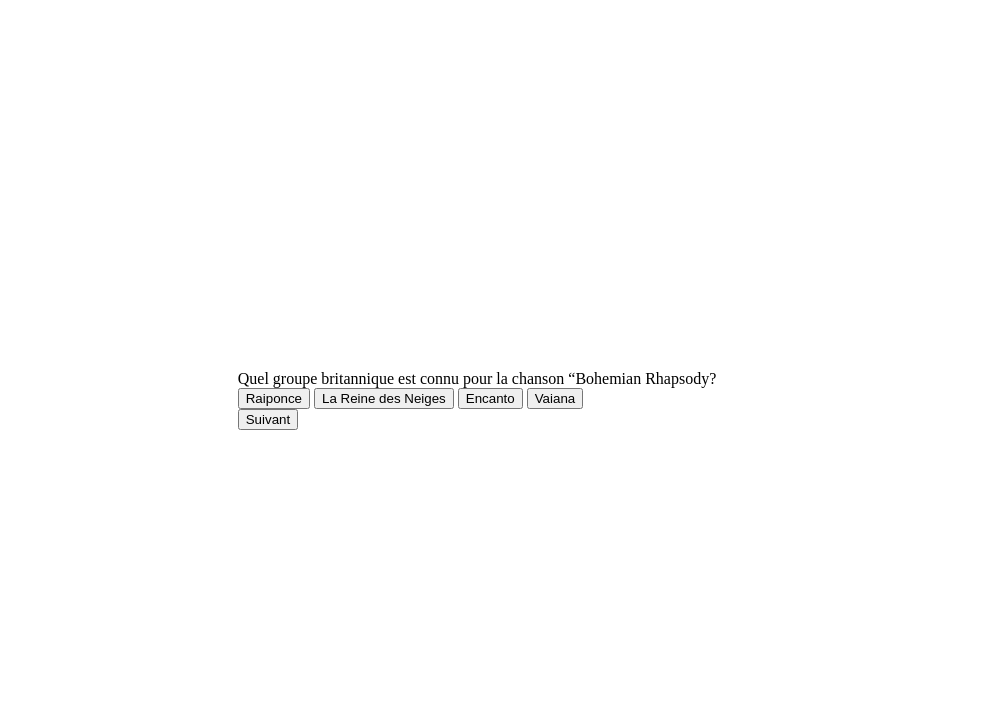
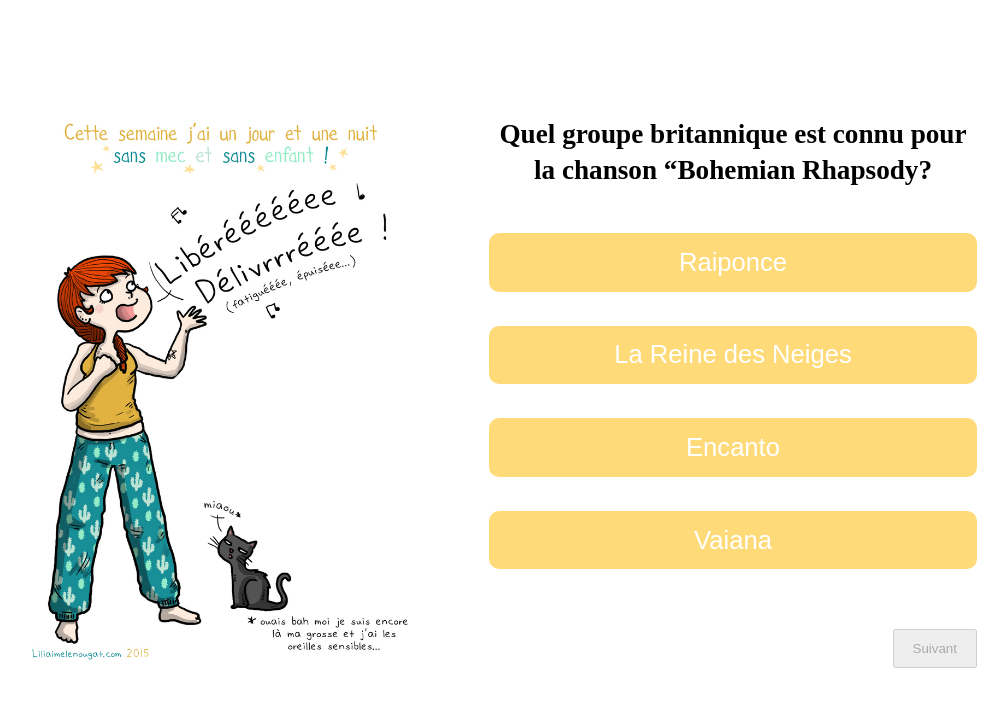
Before and after one commit to Hgo92/projet_quiz, a plain HTML site: page index.html in a window 1280 px wide. Shown: the whole page, without its empty margins (163-1171 px from the left). Drawn offline with Linux system fonts and the light colour scheme.

Commit message:
CSS Affichage

```diff
--- a/index.html
+++ b/index.html
@@ -7,26 +7,40 @@
 <link rel="stylesheet" href="style.css">
 </head>
 <body>
-	<div id="quiz-container">
-	<!-- Section pour la question -->
-		<div id="question-text" class="question"> Dans quel film de Disney entend-on la chanson “Libérée, délivrée” ?</div>
-		<!-- Section pour les options -->
-		<div id="options-container" class="options">
-		  <button class="option-button">Raiponce</button>
-		  <button class="option-button">La Reine des Neiges</button>
-		  <button class="option-button">Encanto</button>
-		  <button class="option-button">Vaiana</button>
-		</div>
-		<!-- Prévois déjà le design du bouton "suivant" pour passer à la prochaine question -->
-		 <div class="button-container">
-		  <button id="next-button">Suivant</button>
-		</div>
-        <div class="compteur">
+  <div id="quiz-container" class="split">
+    <!-- LEFT: image / illustration -->
+    <section class="media" aria-label="Illustration de la question">
+      <img id="question-image" src="/assets/images/question1.jpg" alt="Reine de Neiges">
+    </section>
+
+    <!-- RIGHT: question + options -->
+    <section class="content" aria-live="polite">
+      <!-- Zone question -->
+      <div class="question" id="question-text">
+        Dans quel film de Disney entend-on la chanson “Libérée, délivrée” ?
+      </div>
+
+      <!-- Options -->
+      <div class="options" id="options-container">
+        <!-- Les boutons seront injectés par JS si besoin -->
+        <button class="option">Raiponce</button>
+        <button class="option">La Reine des Neiges</button>
+        <button class="option">Encanto</button>
+        <button class="option">Vaiana</button>
+      </div>
+
+      <!-- Boutons d'action -->
+      <div class="button-row">
+        <button id="next-button" disabled>Suivant</button>
+      </div>
+      <div class="compteur">
             <div class = "compteurQuestions"></div>
             <div class = "compteurReponses"></div>
         </div>
-	</div>
 
-<script type="module" src="game.js"></script>
+
+        <script type="module" src="game.js"></script>
+    </section>
+  </div>
 </body>
 </html>
--- a/style.css
+++ b/style.css
@@ -1,3 +1,15 @@
+@media (max-width: 800px) {
+  #quiz-container.split {
+    grid-template-columns: 1fr;
+  }
+  .media {
+    order: -1; /* l'image au-dessus */
+  }
+  .media img {
+    max-height: 40vh;
+  }
+}
+
 body {
     display: flex;
     justify-content: center;
@@ -5,3 +17,78 @@ body {
     height: 100vh;
     margin: 0;
 }
+
+.options {
+    display: flex;
+    flex-wrap: wrap;
+    justify-content: center;
+    gap: 10px;
+    margin: 20px 0;
+}
+
+
+.options button {
+  display: block;
+  width: 100%;
+  background: #ffda79;
+  border: 2px solid #ffda79;
+  color: #fff;
+  padding: 0.8rem;
+  margin: 0.5rem 0;
+  border-radius: 10px;
+  font-size: 1.6rem;
+  cursor: pointer;
+  transition: all 0.6s ease;
+  font-weight: 500;
+  margin-bottom: 1rem;
+}
+
+.options button:hover {
+  background: #ffda79;
+  color: #1c1f26;
+  transform: translateY(-3px);
+}
+
+#quiz-container.split {
+  display: grid;
+  grid-template-columns: 1fr 1fr;
+  gap: 24px;
+  width: min(1000px, 92vw);
+}
+
+.media {
+  align-self: stretch;
+  display: flex;
+}
+
+.media img {
+  width: 100%;
+  height: 100%;
+  max-height: 70vh;
+  object-fit: contain;
+  border-radius: 14px;
+}
+
+.content {
+  display: flex;
+  flex-direction: column;
+  gap: 16px;
+  align-self: center;
+}
+
+.question {
+  font-weight: 700;
+  text-align: center;
+  font-size: 1.7rem;
+  line-height: 1.35;
+}
+
+.button-row {
+  display: flex;
+  justify-content: flex-end;
+  margin-top: 8px;
+}
+
+#next-button {
+  padding: 10px 18px;
+}
```
Also changed, not shown: assets/images/question1.jpg (added), 3 other files.
